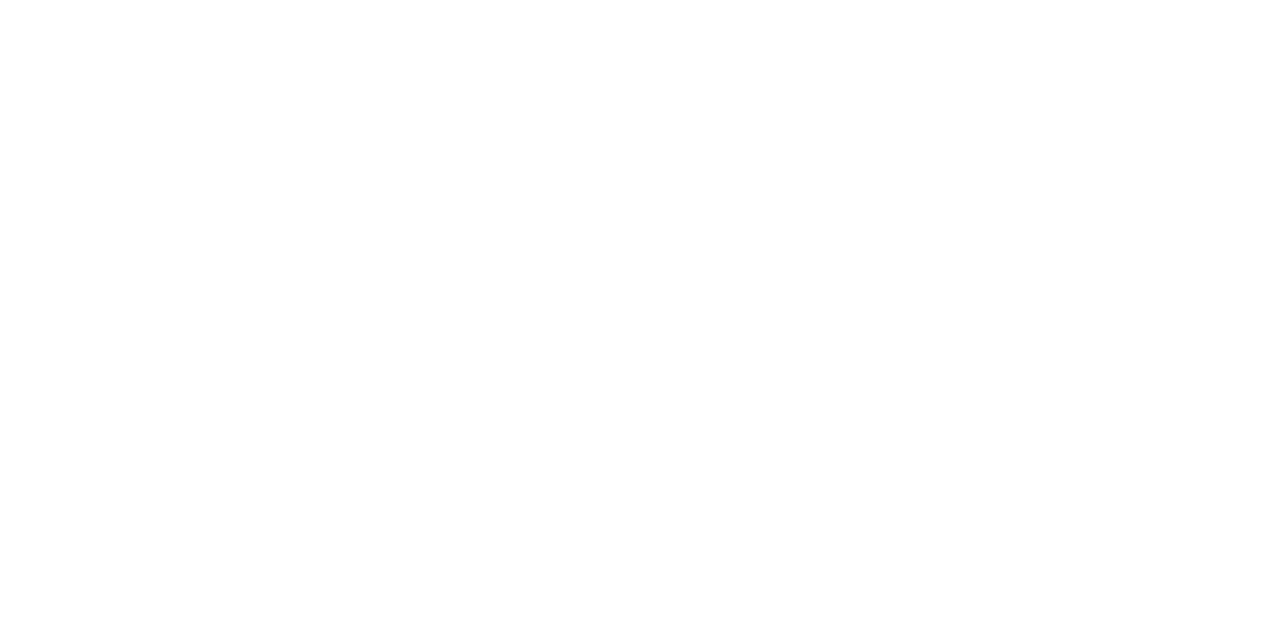
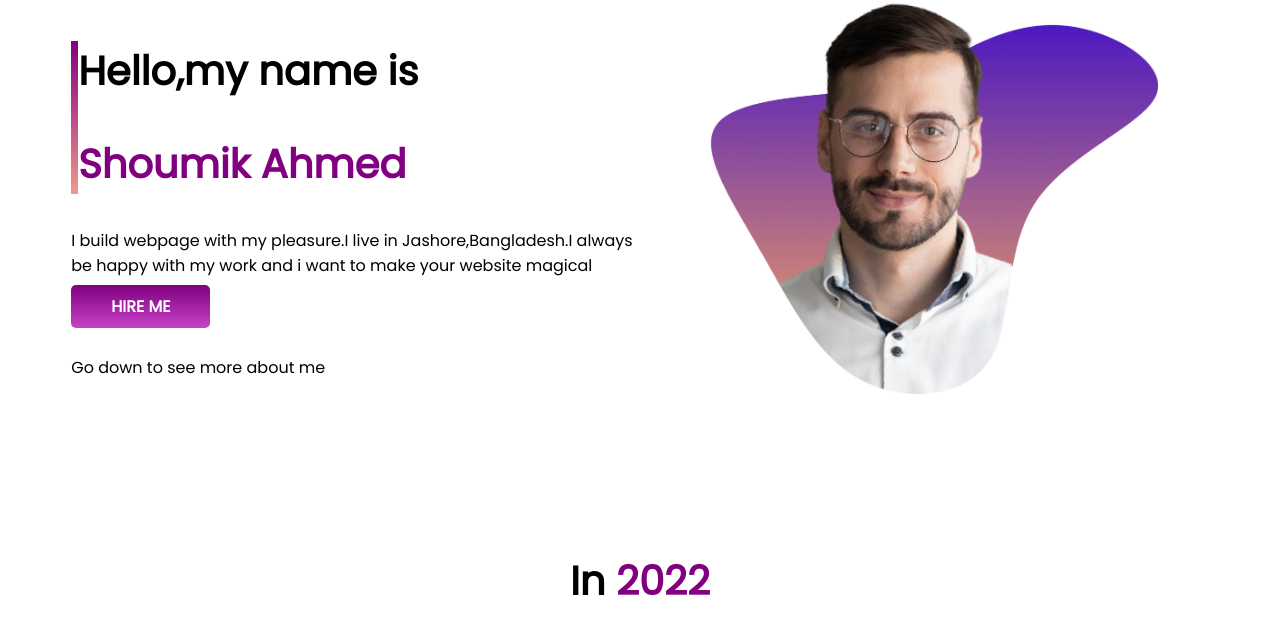
Before and after one commit to shoumikahmed/assignment-1, a plain HTML site: page index.html in a window 1280 px wide. Drawn offline with Linux system fonts and the light colour scheme.

Commit message:
first section

```diff
--- a/index.html
+++ b/index.html
@@ -6,10 +6,35 @@
     <meta http-equiv="X-UA-Compatible" content="IE=edge">
     <meta name="viewport" content="width=device-width, initial-scale=1.0">
     <title>First Assignment</title>
+    <link rel="preconnect" href="https://fonts.googleapis.com">
+    <link rel="preconnect" href="https://fonts.gstatic.com" crossorigin>
+    <link href="https://fonts.googleapis.com/css2?family=Poppins&display=swap" rel="stylesheet">
+    <link rel="stylesheet" href="style.css">
+
 </head>
 
 <body>
+    <section class="flexible-content">
+        <div class="half-width">
+            <div class="border-left">
+                <h1>Hello,my name is</h1>
+                <h1 class="name">Shoumik Ahmed</h1>
+            </div>
+            <p>I build webpage with my pleasure.I live in Jashore,Bangladesh.I always be happy with my work and
+                i want to make your website magical</p>
+            <a class="button-link" target="_blank" href="">HIRE ME</a>
+            <p class="p2">Go down to see more about me</p>
+        </div>
+        <div class="half-width">
+            <img class="image" src="images/person/person-5.png" alt="">
+        </div>
+    </section>
+    <section>
+        <h1 class="header"> In <span class="header-color"> 2022 </span></h1>
+        <div>
 
+        </div>
+    </section>
 </body>
 
 </html>
--- a/style.css
+++ b/style.css
@@ -0,0 +1,45 @@
+body{
+    font-family: 'Poppins', sans-serif;
+}
+h1{
+    font-size: 40px;
+}
+.header{
+    text-align: center;
+}
+.header-color{
+    color: purple;
+}
+.p2{
+    padding-top: 20px;
+}
+.name{
+    color: purple;
+}
+.image{
+    margin-top: -60px;
+}
+.button-link{
+    text-decoration: none;
+    background-image: linear-gradient(purple,rgb(199, 66, 199));
+    padding: 10px 40px;
+    border-radius: 5px;
+    color: white;
+    font-weight: 700;
+}
+.half-width{
+    width: 50%;
+    padding-left: 5%;
+}
+.half-width img{
+    width: 80%;
+}
+.flexible-content{
+    display: flex;
+    margin-bottom: 150px;
+}
+.border-left{
+    border-image: linear-gradient(purple,rgb(243, 152, 142));
+    border-image-slice: 1;
+    border-left: 7px solid;
+}
```
